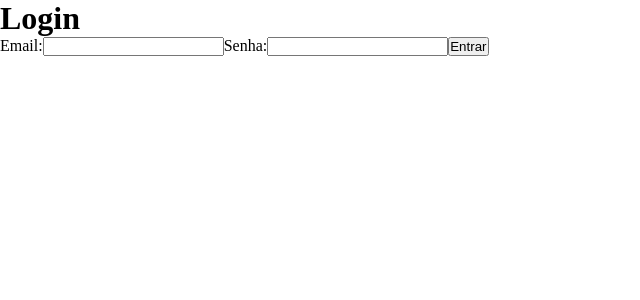
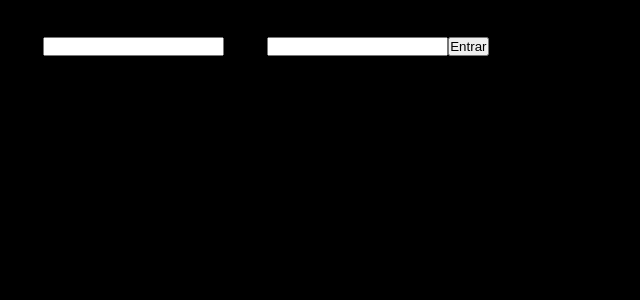
Before and after one commit to lucasmpimentel/astrum_frontend_psel_xp, a React (Create React App) app: page / in a window 1280 px wide. Shown: the top 300 px of the page, without its empty margins (0-640 px from the left). Built offline with nearby package versions, Linux system fonts and the light colour scheme.

Commit message:
feat: :lipstick: new static loading

```diff
--- a/public/index.html
+++ b/public/index.html
@@ -1,5 +1,5 @@
 <!DOCTYPE html>
-<html lang="en">
+<html lang="pt-BR">
   <head>
     <meta charset="utf-8" />
     <link rel="icon" href="%PUBLIC_URL%/favicon.ico" />
@@ -9,35 +9,14 @@
       name="description"
       content="Web site created using create-react-app"
     />
-    <link rel="apple-touch-icon" href="%PUBLIC_URL%/logo192.png" />
-    <!--
-      manifest.json provides metadata used when your web app is installed on a
-      user's mobile device or desktop. See https://developers.google.com/web/fundamentals/web-app-manifest/
-    -->
     <link rel="manifest" href="%PUBLIC_URL%/manifest.json" />
-    <!--
-      Notice the use of %PUBLIC_URL% in the tags above.
-      It will be replaced with the URL of the `public` folder during the build.
-      Only files inside the `public` folder can be referenced from the HTML.
-
-      Unlike "/favicon.ico" or "favicon.ico", "%PUBLIC_URL%/favicon.ico" will
-      work correctly both with client-side routing and a non-root public URL.
-      Learn how to configure a non-root public URL by running `npm run build`.
-    -->
-    <title>React App</title>
+    <link rel="stylesheet" href="./styles.css" />
+    <title>Astrum</title>
   </head>
   <body>
     <noscript>You need to enable JavaScript to run this app.</noscript>
-    <div id="root"></div>
-    <!--
-      This HTML file is a template.
-      If you open it directly in the browser, you will see an empty page.
-
-      You can add webfonts, meta tags, or analytics to this file.
-      The build step will place the bundled scripts into the <body> tag.
-
-      To begin the development, run `npm start` or `yarn start`.
-      To create a production bundle, use `npm run build` or `yarn build`.
-    -->
+    <div id="root">
+      <img class="loading-img" src="./images/Astrum.gif" alt="Astrum carregando" />
+    </div>
   </body>
 </html>
--- /dev/null
+++ b/public/styles.css
@@ -0,0 +1,16 @@
+* {
+  margin: 0;
+  padding: 0;
+  box-sizing: border-box;
+}
+
+body {
+  background-color: #000000;
+}
+
+.loading-img {
+  margin: 73% 0;
+  padding: 15px;
+  width: 100%;
+  opacity: 0.5;
+}
```
Also changed, not shown: public/images/Astrum.gif (added).
